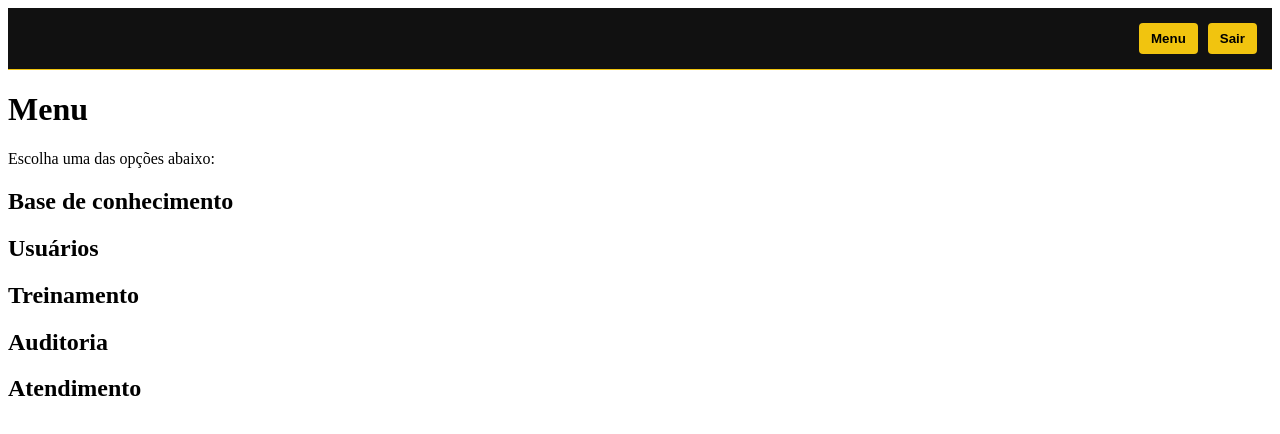
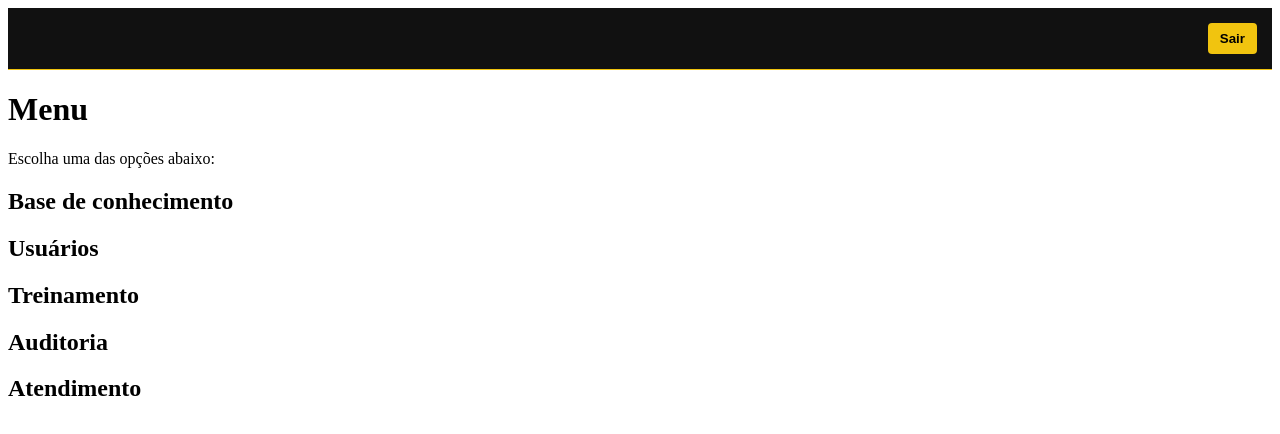
Before and after one commit to Wertco-Bombas/Wertco, a Next.js app: page /dashboard in a window 1280 px wide. Shown: the top 434 px of the page. Built offline with nearby package versions, Linux system fonts and the light colour scheme.

Commit message:
Update Layout.js

```diff
--- a/components/Layout.js
+++ b/components/Layout.js
@@ -7,11 +7,14 @@ export default function Layout({ children }) {
     window.location.href = "/dashboard";
   }
 
+  // Detecta se está na tela de Menu (dashboard)
+  const isMenuPage = window.location.pathname === "/dashboard";
+
   return (
     <div className="layout-container">
       <nav className="menu">
         <div className="menu-right">
-          <button onClick={goMenu}>Menu</button>
+          {!isMenuPage && <button onClick={goMenu}>Menu</button>}
           <button onClick={handleLogout}>Sair</button>
         </div>
       </nav>
```
